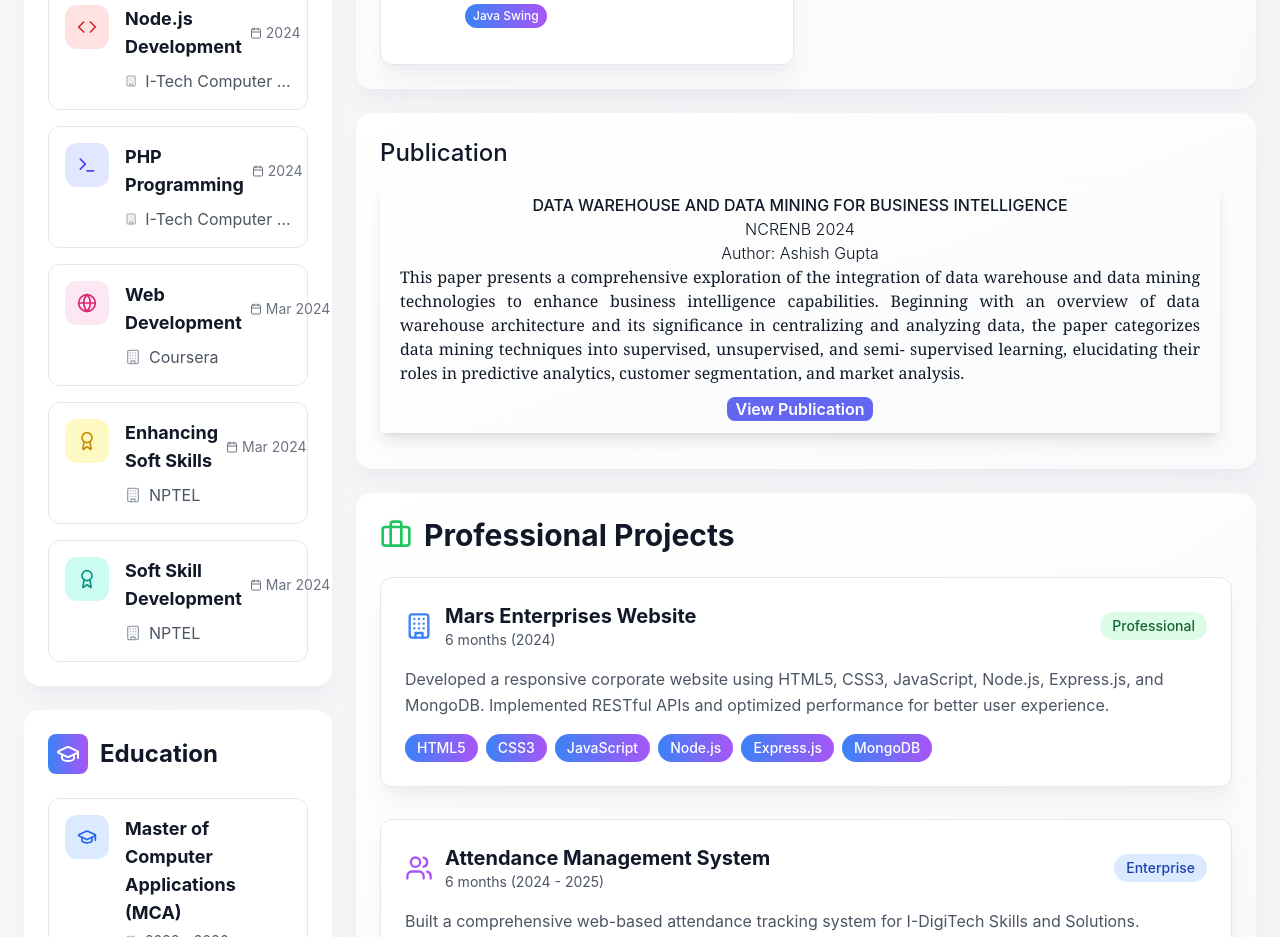
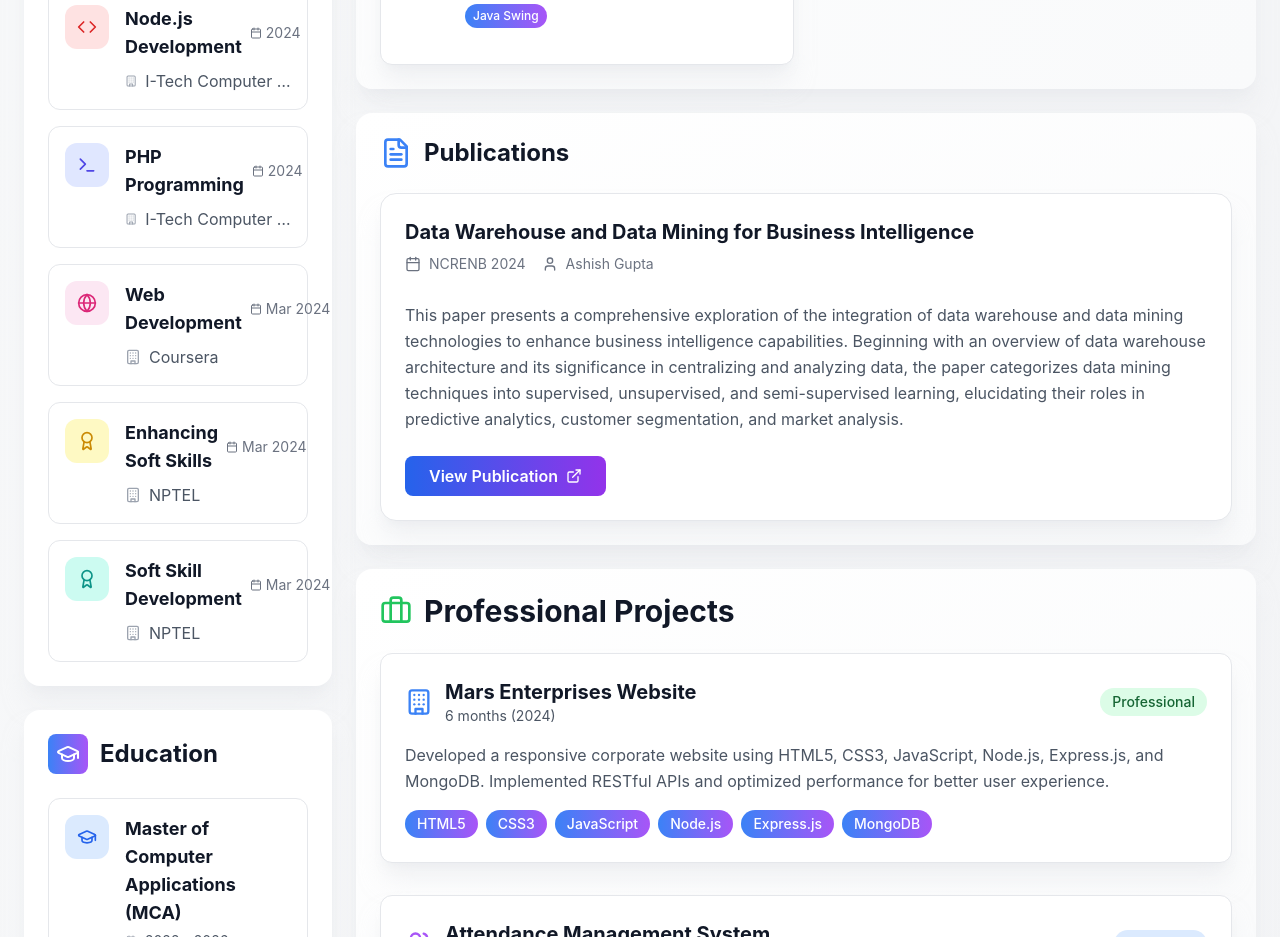
Before and after one commit to Ashish22Gupta/My-Portfolio, a React (Create React App) app: page / in a window 1280 px wide. Shown: the part 3040-3977 px from the top of the page. Built offline with nearby package versions, Linux system fonts and the light colour scheme; the HTML template or start-up script is replaced by a standard one.

Commit message:
Update Publication.jsx

```diff
--- a/src/Component/Projects/Publication.jsx
+++ b/src/Component/Projects/Publication.jsx
@@ -1,18 +1,49 @@
 import React from 'react'
-const Publication = ({textColor,bg,main}) => {
+import { FileText, Calendar, User, ExternalLink } from 'lucide-react'
+
+const Publication = ({currentTheme}) => {
   return (
-    <div className={`flex flex-col`}>
-    <h1 className={`${textColor} text-2xl font-medium max-xl:text-6xl max-xl:font-semibold`}>Publication</h1>
-    <ul className={`${bg} ${textColor} text-center shadow-lg shadow-white-500/50 mt-3 pt-3 pb-3 mb-3 mr-3 rounded-sm font-light`} >
-      <p className='font-medium max-xl:text-4xl max-xl:mt-2'>DATA WAREHOUSE AND DATA MINING FOR BUSINESS INTELLIGENCE</p>
-      <p className='max-xl:text-3xl max-xl:mt-2'>NCRENB 2024</p>
-      <p className='max-xl:text-3xl max-xl:mt-2'>Author: Ashish Gupta</p>
-      <p className={`${main} text-justify ml-5 mr-5 font-serif max-xl:text-3xl max-xl:mt-2`}>This paper presents a comprehensive exploration of the integration of data warehouse and data mining technologies to enhance business intelligence capabilities. Beginning with an overview of data warehouse architecture and its significance in centralizing and analyzing data, the paper categorizes data mining techniques into supervised, unsupervised, and semi- supervised learning, elucidating their roles in predictive analytics, customer segmentation, and market analysis.</p>
-    <div className='mt-3'>
-    <button className='bg-indigo-500 text-white font-semibold cursor-pointer rounded-lg px-2 max-xl:text-3xl max-xl:mt-2'><a href={`${process.env.PUBLIC_URL}/Research Paper.pdf`}>View Publication</a></button>
-    </div>
-    </ul>
+    <div className="w-full">
+      <div className="flex items-center gap-3 mb-6">
+        <FileText className="w-8 h-8 text-blue-500" />
+        <h1 className={`text-2xl font-bold ${currentTheme.textColor}`}>Publications</h1>
+      </div>
+
+      <div className={`${currentTheme.card} ${currentTheme.shadow} rounded-2xl p-6 border ${currentTheme.border}`}>
+        <div className="flex items-start justify-between mb-4">
+          <div>
+            <h3 className={`text-xl font-bold mb-2 ${currentTheme.textColor}`}>Data Warehouse and Data Mining for Business Intelligence</h3>
+            <div className="flex items-center gap-4 mb-3">
+              <span className="flex items-center gap-2 text-sm text-gray-500 dark:text-gray-400">
+                <Calendar className="w-4 h-4" />
+                NCRENB 2024
+              </span>
+              <span className="flex items-center gap-2 text-sm text-gray-500 dark:text-gray-400">
+                <User className="w-4 h-4" />
+                Ashish Gupta
+              </span>
+            </div>
+          </div>
+        </div>
+
+        <p className={`${currentTheme.main} mb-6 leading-relaxed`}>
+          This paper presents a comprehensive exploration of the integration of data warehouse and data mining technologies to enhance business intelligence capabilities. Beginning with an overview of data warehouse architecture and its significance in centralizing and analyzing data, the paper categorizes data mining techniques into supervised, unsupervised, and semi-supervised learning, elucidating their roles in predictive analytics, customer segmentation, and market analysis.
+        </p>
+
+        <button className="group inline-flex items-center gap-2 bg-gradient-to-r from-blue-600 to-purple-600 text-white font-semibold py-2 px-6 rounded-lg hover:from-blue-700 hover:to-purple-700 transition-all duration-300 hover:scale-105">
+          <a
+            href={`${process.env.PUBLIC_URL}/Research Paper.pdf`}
+            target="_blank"
+            rel="noopener noreferrer"
+            className="flex items-center gap-2"
+          >
+            View Publication
+            <ExternalLink className="w-4 h-4 group-hover:translate-x-1 transition-transform" />
+          </a>
+        </button>
+      </div>
     </div>
   )
 }
+
 export default Publication
```
